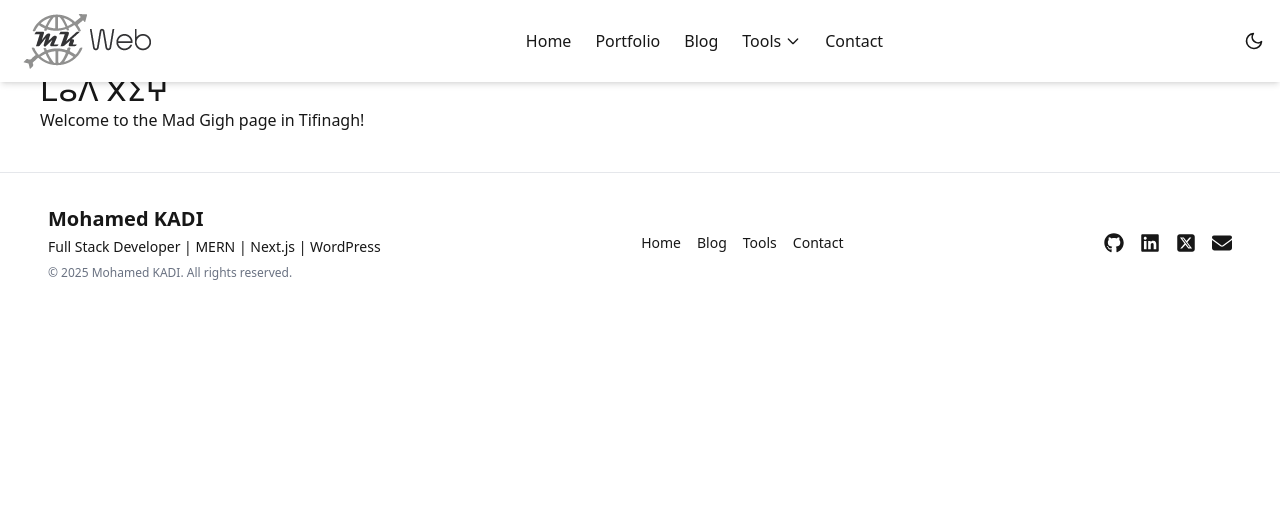
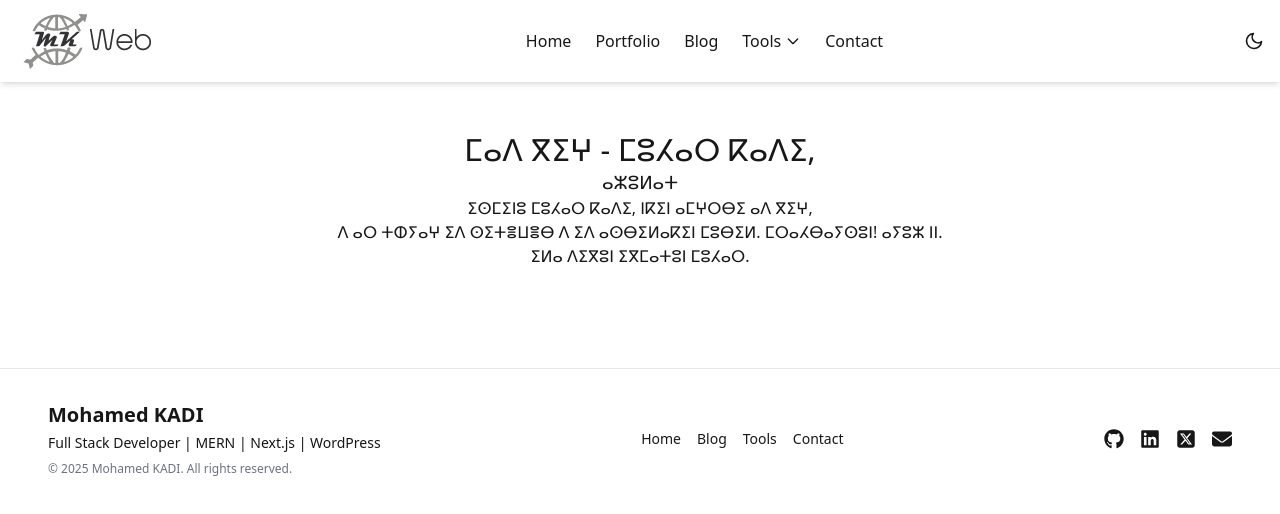
Before and after one commit to handskadi/mohamedkadi, a Next.js app: page /mad-gigh in a window 1280 px wide. Shown: the top 514 px of the page. Built offline with nearby package versions, Linux system fonts and the light colour scheme.

Commit message:
Tifinagh with robo text

```diff
--- a/app/mad-gigh/page.tsx
+++ b/app/mad-gigh/page.tsx
@@ -1,9 +1,12 @@
 // app/mad-gigh/page.tsx
 export default function Page() {
     return (
-        <main className="p-10">
-            <h1 className="text-3xl">ⵎⴰⴷ ⴳⵉⵖ</h1>
-            <p>Welcome to the Mad Gigh page in Tifinagh!</p>
+        <main className="p-[100px] text-center">
+            <h1 className="text-3xl ">ⵎⴰⴷ ⴳⵉⵖ -  ⵎⵓⵃⴰⵔ ⴽⴰⴷⵉ, </h1>
+            <h2 className="text-lg">ⴰⵣⵓⵍⴰⵜ </h2>
+
+            <p>ⵉⵙⵎⵉⵏⵓ ⵎⵓⵃⴰⵔ ⴽⴰⴷⵉ, ⵏⴽⵉⵏ ⴰⵎⵖⵔⴱⵉ ⴰⴷ ⴳⵉⵖ,<br /> ⴷ ⴰⵔ ⵜⵀⵢⴰⵖ ⵉⴷ ⵙⵉⵜⴻⵡⴻⴱ ⴷ ⵉⴷ ⴰⵙⴱⵉⵍⴰⴽⵉⵏ ⵎⵓⴱⵉⵍ. ⵎⵔⴰⵃⴱⴰⵢⵙⵓⵏ! ⴰⵢⵓⵣ ⵏⵏ. </p>
+            <p>ⵉⵍⴰ ⴷⵉⴳⵓⵏ ⵉⴳⵎⴰⵜⵓⵏ ⵎⵓⵃⴰⵔ.</p>
         </main>
     );
 }
--- /dev/null
+++ b/app/robots.txt/route.ts
@@ -0,0 +1,15 @@
+// /app/robots.txt/route.ts
+export async function GET() {
+  const body = `
+  User-agent: *
+  Allow: /
+
+  Sitemap: https://mohamedkadi.com/sitemap.xml
+  `;
+
+  return new Response(body.trim(), {
+    headers: {
+      "Content-Type": "text/plain",
+    },
+  });
+}
--- a/app/sitemap.ts
+++ b/app/sitemap.ts
@@ -12,6 +12,7 @@ export default function sitemap(): MetadataRoute.Sitemap {
     "/tools",
     "/tools/image-compressor",
     "/contact",
+    "/ⵎⴰⴷ-ⴳⵉⵖ",
   ];
 
   const blogRoutes = blogPosts.map((post) => `/blog/${post.slug}`);
--- a/components/Navbar.tsx
+++ b/components/Navbar.tsx
@@ -66,7 +66,7 @@ export default function Navbar() {
       submenu: true,
       items: [
         { name: "Image Compressor", href: "/tools/image-compressor" },
-        { name: "Image Compressor", href: "/tools/image-compressor" },
+        // { name: "Image Compressor", href: "/tools/image-compressor" },
       ],
     },
     { name: "Contact", href: "/#contact" },
```
Also changed, not shown: public/hwjwrobots.txt (renamed from public/robots.txt).
